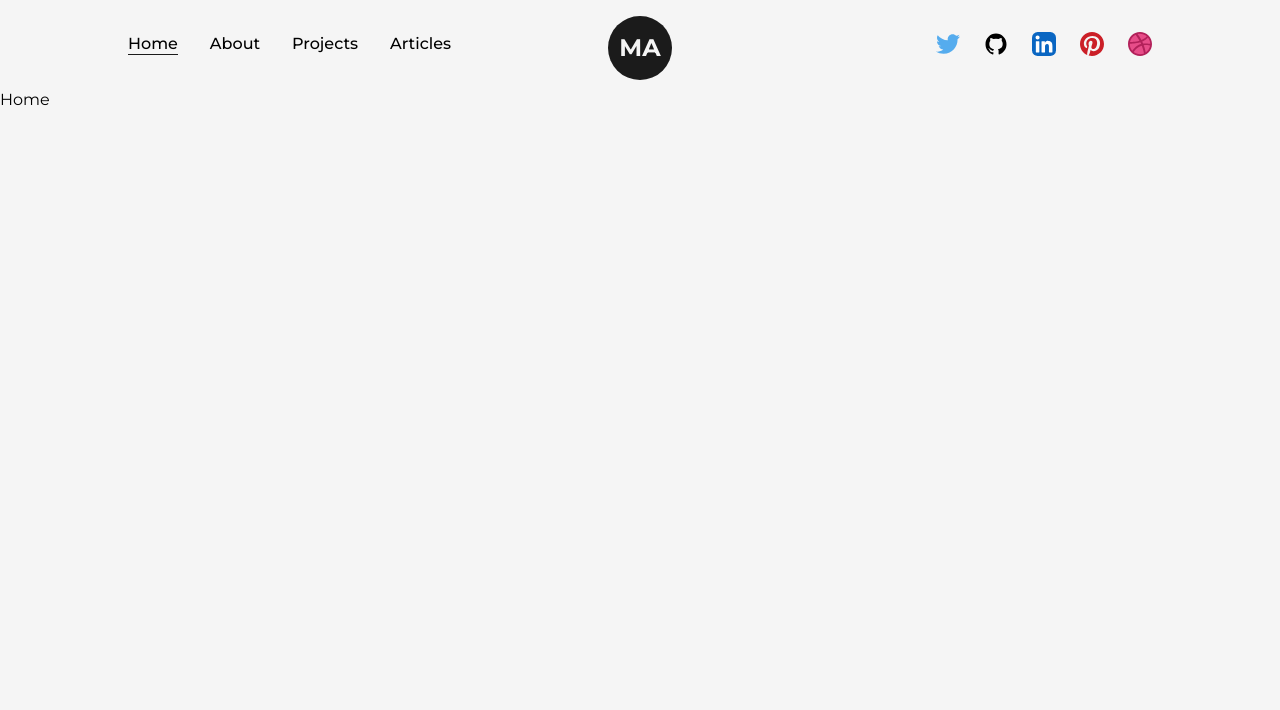
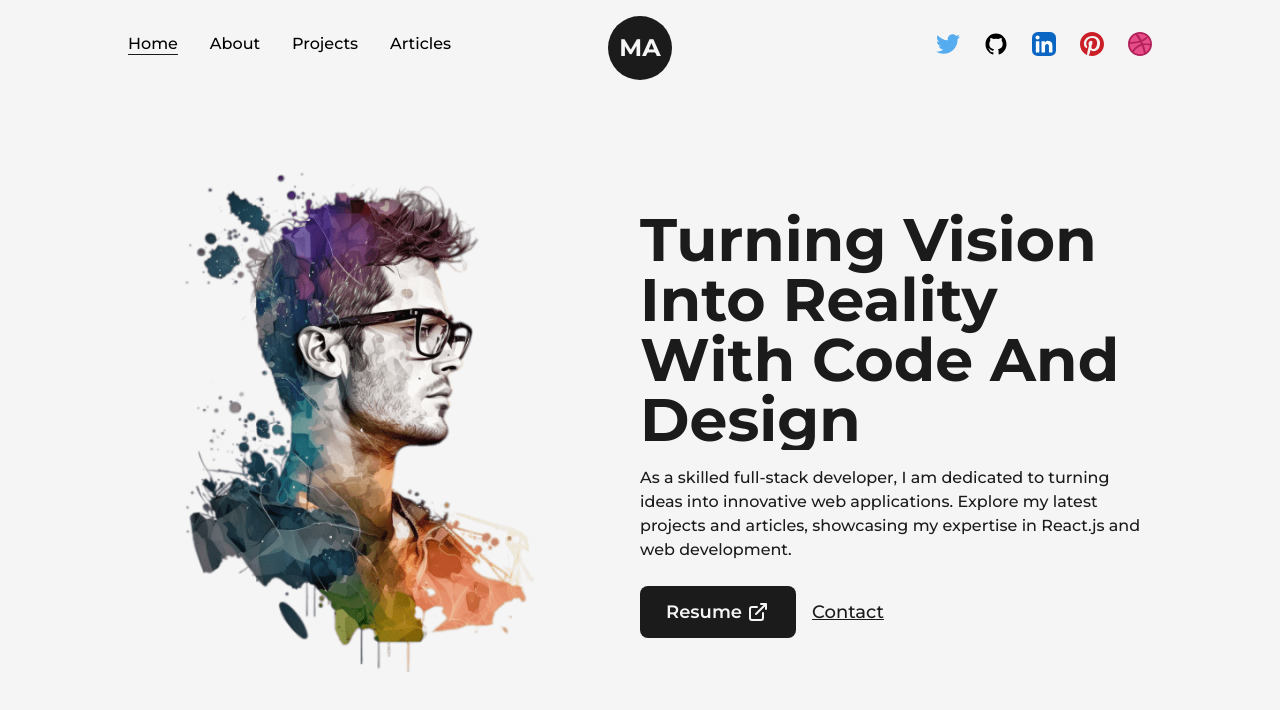
Before and after one commit to Manasseh919/myportfolio, a Next.js app: page / in a window 1280 px wide. Shown: the top 710 px of the page. Built offline with nearby package versions, Linux system fonts and the light colour scheme.

Commit message:
Home page screen done

```diff
--- /dev/null
+++ b/src/components/AnimatedText.js
@@ -0,0 +1,53 @@
+import React from "react";
+import { motion } from "framer-motion";
+
+const quote = {
+  initial: {
+    opacity: 0,
+  },
+  animate: {
+    opacity: 1,
+    transition: {
+      delay: 0.5,
+      staggerChildren: 0.08,
+    },
+  },
+};
+const singleWord = {
+  initial: {
+    opacity: 0,
+    y: 50,
+  },
+  animate: {
+    opacity: 1,
+    y: 0,
+    transition: {
+      duration: 1,
+    },
+  },
+};
+
+const AnimatedText = ({ text, className = "" }) => {
+  return (
+    <div className="w-full mx-auto y-2 flex items-center justify-center text-center overflow-hidden">
+      <motion.h1
+        className={`inlne-block w-full text-dark font-bold capitalize text-8xl ${className}`}
+        variants={quote}
+        initial="initial"
+        animate="animate"
+      >
+        {text.split(" ").map((word, index) => (
+          <motion.span
+            key={word + "-" + index}
+            className="inline-block"
+            variants={singleWord}
+          >
+            {word}&nbsp;
+          </motion.span>
+        ))}
+      </motion.h1>
+    </div>
+  );
+};
+
+export default AnimatedText;
--- /dev/null
+++ b/src/components/Layout.js
@@ -0,0 +1,13 @@
+import React from "react";
+
+const Layout = ({ children, className = "" }) => {
+  return (
+    <div
+      className={`w-full h-full inline-block z-0 bg-light p-32 ${className}`}
+    >
+      {children}
+    </div>
+  );
+};
+
+export default Layout;
--- a/src/pages/index.js
+++ b/src/pages/index.js
@@ -1,6 +1,12 @@
 import Head from "next/head";
 
 import { Inter } from "next/font/google";
+import Layout from "@/components/Layout";
+import Image from "next/image";
+import profilePic from "../../public/images/profile/developer-pic-1.png";
+import AnimatedText from "@/components/AnimatedText";
+import Link from "next/link";
+import { LinkArrow } from "@/components/Icons";
 
 const inter = Inter({ subsets: ["latin"] });
 
@@ -10,9 +16,42 @@
       <Head>
         <title>Create Next App</title>
         <meta name="description" content="Generated by create next app" />
-
       </Head>
-      <main className="">Home</main>
+      <main className="flex items-center text-dark w-full min-h-screen">
+        <Layout className="pt-0">
+          <div className="flex items-center justify-between w-full">
+            <div className="w-1/2">
+              <Image src={profilePic} alt="Mann" className="w-full h-auto" />
+            </div>
+            <div className="w-1/2 flex flex-col items-center self-center">
+              <AnimatedText
+                text="Turning Vision Into Reality With Code And Design"
+                className="!text-6xl !text-left"
+              />
+              <p className="my-4 text-base font-medium">
+                As a skilled full-stack developer, I am dedicated to turning
+                ideas into innovative web applications. Explore my latest
+                projects and articles, showcasing my expertise in React.js and
+                web development.
+              </p>
+              <div className="flex items-center self-start mt-2">
+                <Link
+                  href="/dummy.pdf"
+                  target={"_blank"}
+                  download={true}
+                  className="flex items-center bg-dark text-light p-2.5 px-6 rounded-lg text-lg font-semibold hover:text-dark hover:bg-light border-2 border-solid border-transparent hover:border-dark"
+                >
+                  Resume
+                  <LinkArrow className={"w-6 ml-1"}/>
+                </Link>
+                <Link href="mailto:manasseh919@gmail.com" target={"_blank"} className="ml-4 text-lg font-medium capitalize text-dark underline">
+                  Contact
+                </Link>
+              </div>
+            </div>
+          </div>
+        </Layout>
+      </main>
     </>
   );
 }
```
